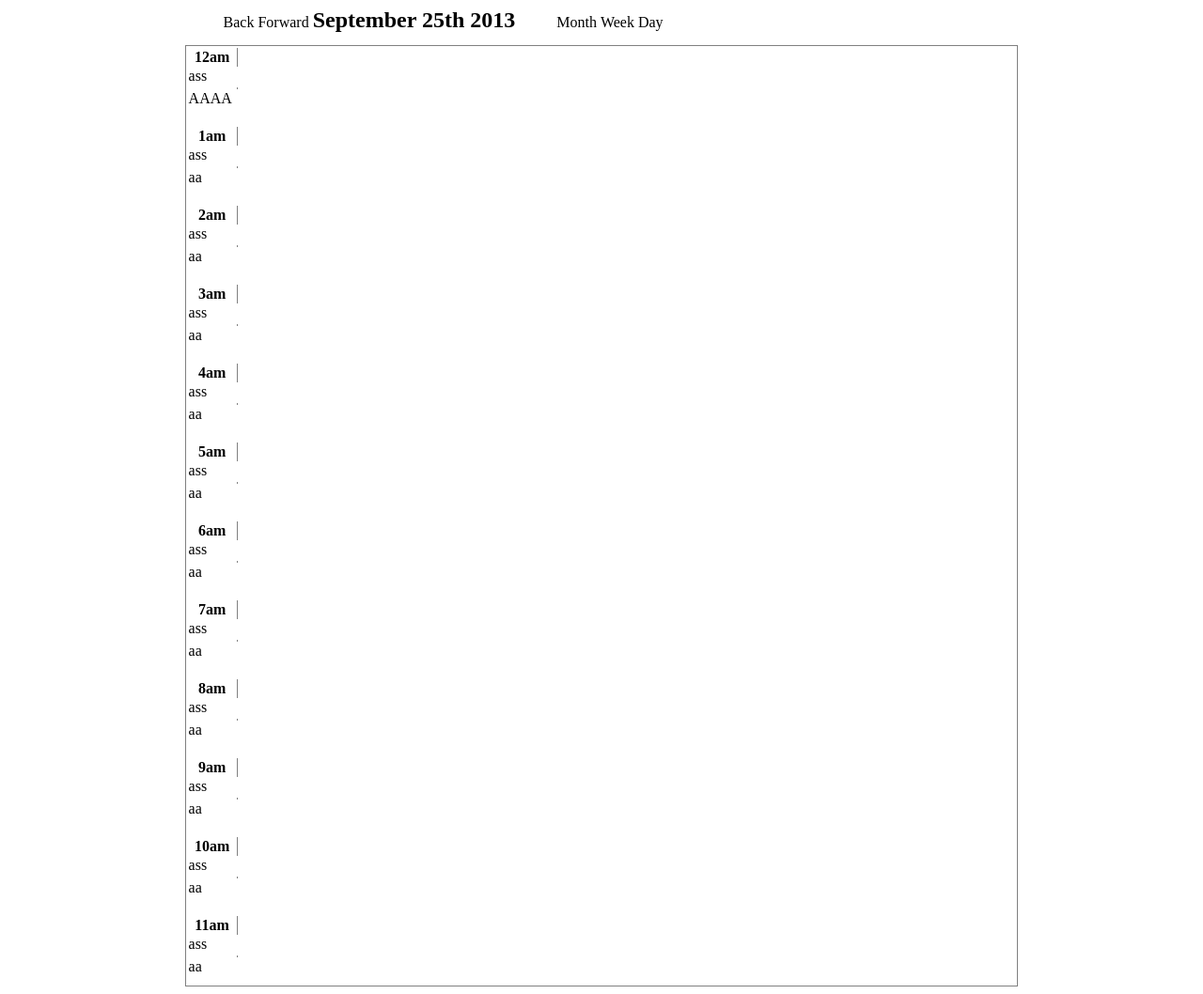
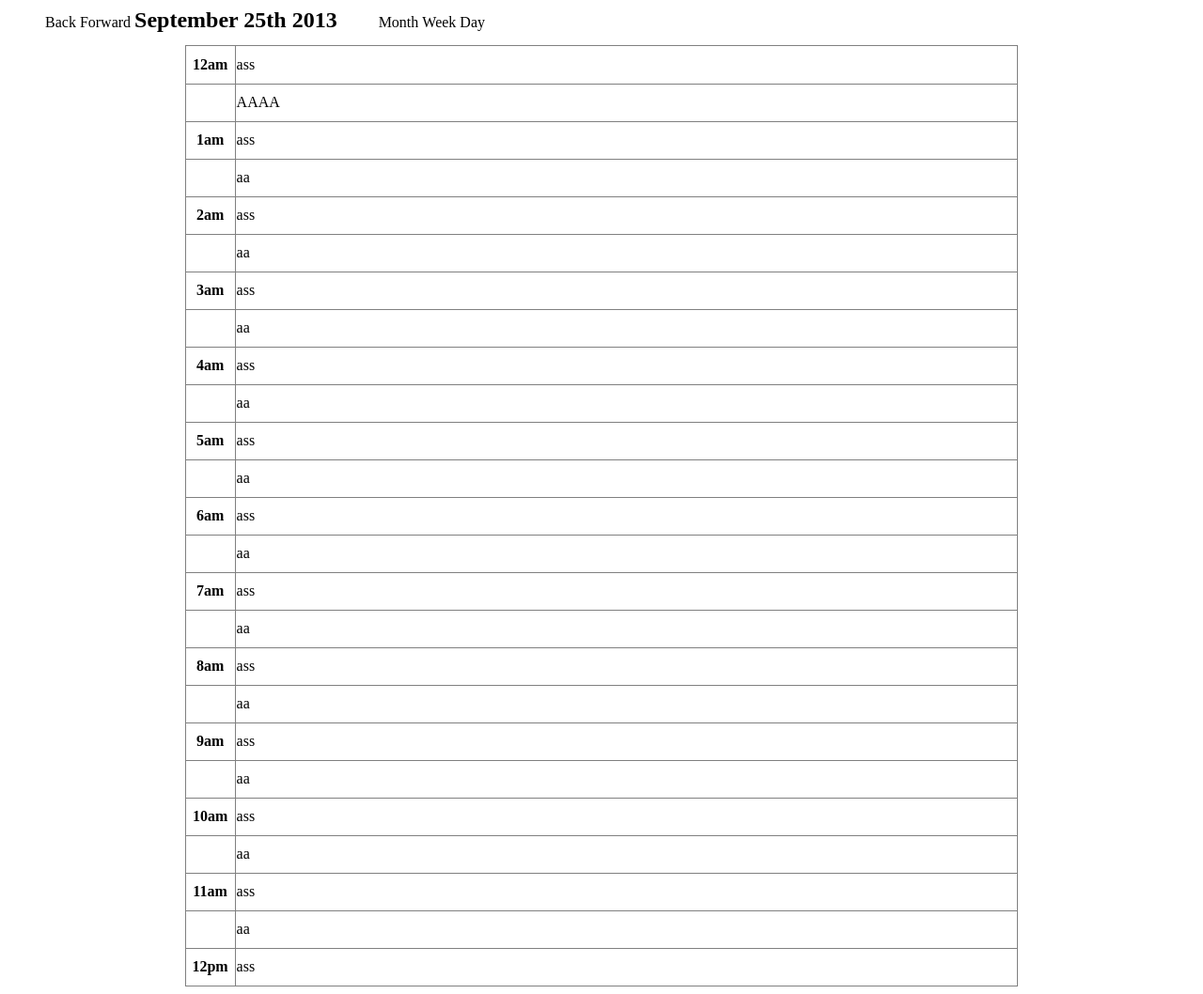
Before and after one commit to jvans1/ng-calendar, a plain HTML site: page caltry.html in a window 1280 px wide. Shown: the whole page at 94% size. Drawn offline with Linux system fonts and the light colour scheme.

Commit message:
solid layout

```diff
--- a/caltry.css
+++ b/caltry.css
@@ -5,32 +5,26 @@
   height: 1000px;
   overflow:scroll;
 }
-
-.header{
-  width: 70%;
-  height: 40px;
-  margin: auto;
-}
-
 .chunk{
   margin: 0 !important;
+  border-bottom: 1px solid gray;
 
   height: 40px;
-  border-bottom: 10px solid gray;
   width: 990px;
 }
 .block {
   display: block;
 }
-.chunk.top{
-  border-bottom: 2px solid black ;
-}
+
 .head{
+  width: 50px;
   border-right: 1px solid gray;
 }
 
+.underline{
+}
 .cal-title{
-  display:inline-block;
+  display: inline-block;
   margin: 0 !important;
 }
 h2.cal-title.date{
@@ -38,12 +32,7 @@ h2.cal-title.date{
   margin-right: 30%;
   height: 40px;
 }
-
-th, td{
-  display: inline-block;
+.cal-table{
   width: 100%;
-  height: 100%;
+  border-collapse: collapse;
 }
-th{
-  width: 50px;
-}
--- a/caltry.html
+++ b/caltry.html
@@ -17,210 +17,206 @@
     </ul>
   </div>
   <div class="cal-container">
-    <table>
-        <tr class="chunk top">
-          <th class="head"> 12am</th>
+    <table class="cal-table">
+        <tr class="chunk underline ">
+          <th class="head "> 12am</th>
           <td>ass</td>
         </tr>
-        <tr class="chunk">
-          <th class="head"></th>
+        <tr class="chunk underline">
+          <th class="head "></th>
           <td>AAAA</td>
         </tr>
-        <tr class="chunk top">
-          <th class="head"> 1am</th>
+        <tr class="chunk underline ">
+          <th class="head "> 1am</th>
           <td>ass</td>
         </tr>
-        <tr class="chunk">
+        <tr class="chunk underline">
+          <th class="head "></th>
+          <td>aa</td>
+        </tr>
+
+        <tr class="chunk underline ">
+          <th class="head"> 2am</th>
+          <td>ass</td>
+        </tr>
+        <tr class="chunk underline">
+          <th class="head "></th>
+          <td>aa</td>
+        </tr>
+
+        <tr class="chunk underline ">
+          <th class="head ">3am</th>
+          <td>ass</td>
+        </tr>
+        <tr class="chunk underline">
+          <th class="head "></th>
+          <td>aa</td>
+        </tr>
+        <tr class="chunk underline ">
+          <th class="head "> 4am</th>
+          <td>ass</td>
+        </tr>
+        <tr class="chunk underline">
+          <th class="head "></th>
+          <td>aa</td>
+        </tr>
+        <tr class="chunk underline ">
+          <th class="head ">5am</th>
+          <td>ass</td>
+        </tr>
+        <tr class="chunk underline">
+          <th class="head "></th>
+          <td>aa</td>
+        </tr>
+
+        <tr class="chunk underline ">
+          <th class="head "> 6am</th>
+          <td>ass</td>
+        </tr>
+        <tr class="chunk underline">
+          <th class="head "></th>
+          <td>aa</td>
+        </tr>
+
+        <tr class="chunk underline ">
+          <th class="head ">7am</th>
+          <td>ass</td>
+        </tr>
+        <tr class="chunk underline">
+          <th class="head "></th>
+          <td>aa</td>
+        </tr>
+                <tr class="chunk underline ">
+          <th class="head "> 8am</th>
+          <td>ass</td>
+        </tr>
+        <tr class="chunk underline">
+          <th class="head "></th>
+          <td>aa</td>
+        </tr>
+        <tr class="chunk underline ">
+          <th class="head "> 9am</th>
+          <td>ass</td>
+        </tr>
+        <tr class="chunk underline">
           <th class="head"></th>
           <td>aa</td>
         </tr>
 
-        <tr class="chunk top">
-          <th class="head"> 2am</th>
+        <tr class="chunk underline ">
+          <th class="head"> 10am</th>
           <td>ass</td>
         </tr>
-        <tr class="chunk">
+        <tr class="chunk underline">
           <th class="head"></th>
           <td>aa</td>
         </tr>
 
-        <tr class="chunk top">
-          <th class="head">3am</th>
+        <tr class="chunk underline ">
+          <th class="head">11am</th>
           <td>ass</td>
         </tr>
-        <tr class="chunk">
+        <tr class="chunk underline">
           <th class="head"></th>
           <td>aa</td>
         </tr>
-        <tr class="chunk top">
-          <th class="head"> 4am</th>
+                <tr class="chunk underline ">
+          <th class="head"> 12pm</th>
           <td>ass</td>
         </tr>
-        <tr class="chunk">
+        <tr class="chunk underline">
           <th class="head"></th>
           <td>aa</td>
         </tr>
-        <tr class="chunk top">
-          <th class="head">5am</th>
+        <tr class="chunk underline ">
+          <th class="head"> 1pm</th>
           <td>ass</td>
         </tr>
-        <tr class="chunk">
+        <tr class="chunk underline">
           <th class="head"></th>
           <td>aa</td>
         </tr>
 
-        <tr class="chunk top">
-          <th class="head"> 6am</th>
+        <tr class="chunk underline ">
+          <th class="head"> 2pm</th>
           <td>ass</td>
         </tr>
-        <tr class="chunk">
+        <tr class="chunk underline">
           <th class="head"></th>
           <td>aa</td>
         </tr>
 
-        <tr class="chunk top">
-          <th class="head">7am</th>
+        <tr class="chunk underline ">
+          <th class="head">3pm</th>
           <td>ass</td>
         </tr>
-        <tr class="chunk">
+        <tr class="chunk underline">
           <th class="head"></th>
           <td>aa</td>
         </tr>
-                <tr class="chunk top">
-          <th class="head"> 8am</th>
+        <tr class="chunk underline ">
+          <th class="head"> 4pm</th>
           <td>ass</td>
         </tr>
-        <tr class="chunk">
+        <tr class="chunk underline">
           <th class="head"></th>
           <td>aa</td>
         </tr>
-        <tr class="chunk top">
-          <th class="head"> 9am</th>
+        <tr class="chunk underline ">
+          <th class="head"> 5pm</th>
           <td>ass</td>
         </tr>
-        <tr class="chunk">
+        <tr class="chunk underline">
           <th class="head"></th>
           <td>aa</td>
         </tr>
 
-        <tr class="chunk top">
-          <th class="head"> 10am</th>
+        <tr class="chunk underline ">
+          <th class="head"> 6pm</th>
           <td>ass</td>
         </tr>
-        <tr class="chunk">
+        <tr class="chunk underline">
           <th class="head"></th>
           <td>aa</td>
         </tr>
 
-        <tr class="chunk top">
-          <th class="head">11am</th>
+        <tr class="chunk underline ">
+          <th class="head">7pm</th>
           <td>ass</td>
         </tr>
-        <tr class="chunk">
+        <tr class="chunk underline">
           <th class="head"></th>
           <td>aa</td>
         </tr>
-                <tr class="chunk top">
-          <th class="head"> 12pm</th>
+        <tr class="chunk underline ">
+          <th class="head"> 8pm</th>
           <td>ass</td>
         </tr>
-        <tr class="chunk">
+        <tr class="chunk underline">
           <th class="head"></th>
           <td>aa</td>
         </tr>
-        <tr class="chunk top">
-          <th class="head"> 1pm</th>
+        <tr class="chunk underline ">
+          <th class="head"> 9pm</th>
           <td>ass</td>
         </tr>
-        <tr class="chunk">
+        <tr class="chunk underline">
           <th class="head"></th>
           <td>aa</td>
         </tr>
 
-        <tr class="chunk top">
-          <th class="head"> 2pm</th>
+        <tr class="chunk underline ">
+          <th class="head"> 10pm</th>
           <td>ass</td>
         </tr>
-        <tr class="chunk">
+        <tr class="chunk underline">
           <th class="head"></th>
           <td>aa</td>
         </tr>
 
-        <tr class="chunk top">
-          <th class="head">3pm</th>
-          <td>ass</td>
-        </tr>
-        <tr class="chunk">
-          <th class="head"></th>
-          <td>aa</td>
-        </tr>
-        <tr class="chunk top">
-          <th class="head"> 4pm</th>
-          <td>ass</td>
-        </tr>
-        <tr class="chunk">
-          <th class="head"></th>
-          <td>aa</td>
-        </tr>
-        <tr class="chunk top">
-          <th class="head"> 5pm</th>
-          <td>ass</td>
-        </tr>
-        <tr class="chunk">
-          <th class="head"></th>
-          <td>aa</td>
-        </tr>
-
-        <tr class="chunk top">
-          <th class="head"> 6pm</th>
-          <td>ass</td>
-        </tr>
-        <tr class="chunk">
-          <th class="head"></th>
-          <td>aa</td>
-        </tr>
-
-        <tr class="chunk top">
-          <th class="head">7pm</th>
-          <td>ass</td>
-        </tr>
-        <tr class="chunk">
-          <th class="head"></th>
-          <td>aa</td>
-        </tr>
-        <tr class="chunk top">
-          <th class="head"> 8pm</th>
-          <td>ass</td>
-        </tr>
-        <tr class="chunk">
-          <th class="head"></th>
-          <td>aa</td>
-        </tr>
-        <tr class="chunk top">
-          <th class="head"> 9pm</th>
-          <td>ass</td>
-        </tr>
-        <tr class="chunk">
-          <th class="head"></th>
-          <td>aa</td>
-        </tr>
-
-        <tr class="chunk top">
-          <th class="head"> 10pm</th>
-          <td>ass</td>
-        </tr>
-        <tr class="chunk">
-          <th class="head"></th>
-          <td>aa</td>
-        </tr>
-
-        <tr class="chunk top">
+        <tr class="chunk underline ">
           <th class="head">11pm</th>
           <td>ass</td>
-      <tr class="header">
-        <th class="head"></th>
-        <td>aa</td>
-        </tr>
         </tr>
     </table>
   </div>
```
